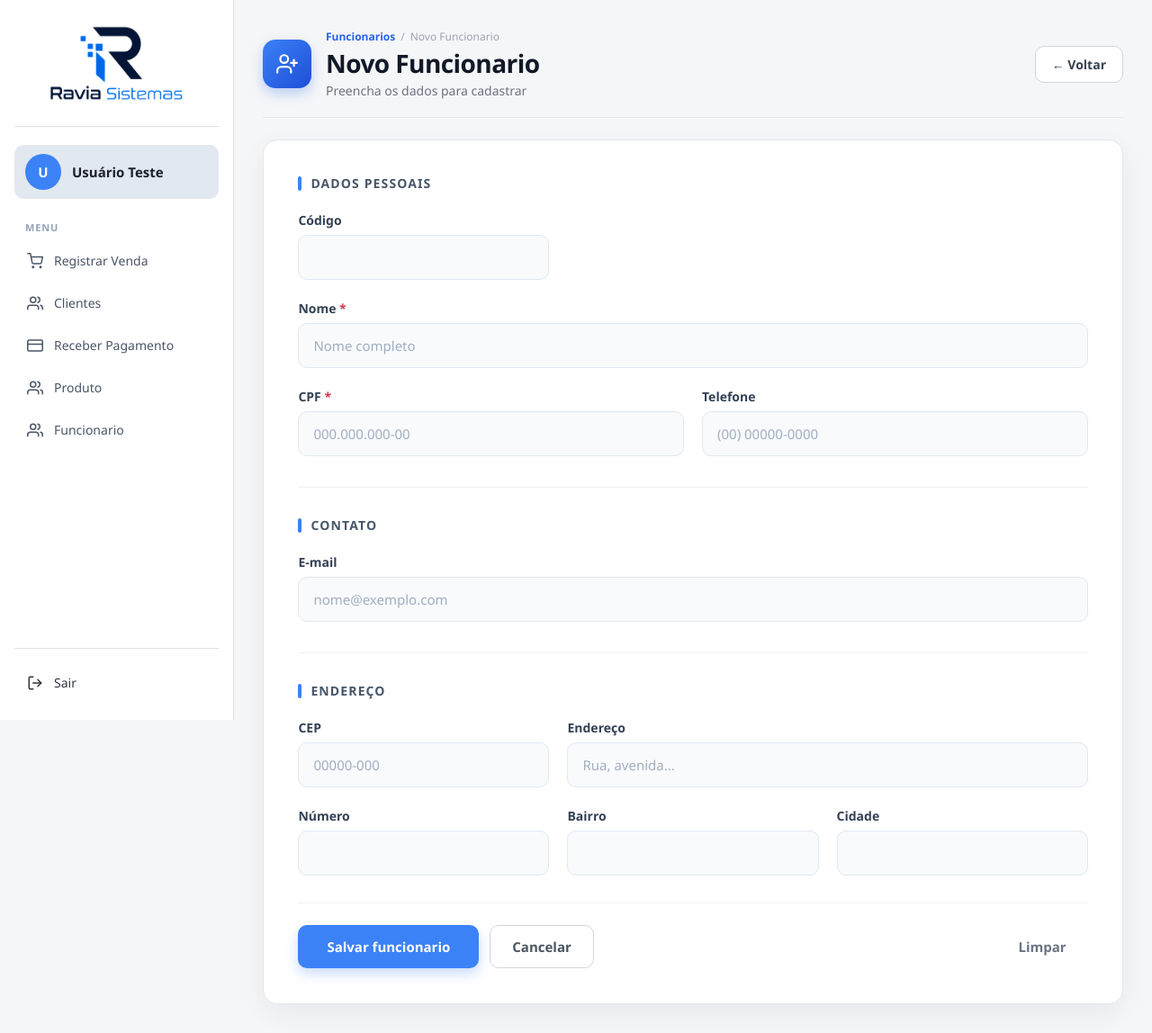
After one commit to GustavoRoAds/RaviaSistemas, a PHP site: page /views/funcionarios/funcionarios_cadastro.php in a window 1280 px wide. The commit adds this page. Shown: the whole page at 90% size. Run offline with PHP 8.4, Linux system fonts and the light colour scheme; a user stored in the database is signed in.

Commit message:
tela de funcionarios

```diff
--- /dev/null
+++ b/css/funcionarios/funcionarios_cadastro.css
@@ -0,0 +1,420 @@
+.topo-cadastro {
+    display: flex;
+    align-items: center;
+    justify-content: space-between;
+    flex-wrap: wrap;
+    gap: 16px;
+    padding-bottom: 20px;
+    border-bottom: 1px solid #e5e7eb;
+}
+
+.titulo-bloco {
+    display: flex;
+    align-items: center;
+    gap: 16px;
+    min-width: 0;
+}
+
+
+.titulo-icone {
+    display: flex;
+    align-items: center;
+    justify-content: center;
+    flex-shrink: 0;
+    width: 54px;
+    height: 54px;
+    border-radius: 14px;
+    background: linear-gradient(135deg, #3b82f6, #1d4ed8);
+    color: #ffffff;
+    box-shadow: 0 6px 14px rgba(37, 99, 235, 0.28);
+}
+
+.migalhas {
+    display: flex;
+    align-items: center;
+    flex-wrap: wrap;
+    gap: 6px;
+    margin-bottom: 2px;
+    font-size: 12px;
+    color: #9ca3af;
+}
+
+.migalhas a {
+    color: #2563eb;
+    font-weight: 600;
+    text-decoration: none;
+}
+
+.migalhas a:hover {
+    text-decoration: underline;
+}
+
+.topo-cadastro h1 {
+    margin: 0;
+    font-size: clamp(22px, 4vw, 28px);
+    font-weight: 800;
+    letter-spacing: -0.02em;
+    color: #111827;
+}
+
+.topo-cadastro .subtitulo-pagina {
+    margin: 2px 0 0;
+    font-size: 14px;
+    color: #6b7280;
+}
+
+.botao-voltar {
+    display: inline-flex;
+    align-items: center;
+    justify-content: center;
+    padding: 10px 18px;
+    border: 1px solid #d1d5db;
+    border-radius: 10px;
+    background: #ffffff;
+    font-size: 14px;
+    font-weight: 600;
+    color: #374151;
+    text-decoration: none;
+    white-space: nowrap;
+    transition: background 0.15s, border-color 0.15s, transform 0.15s;
+}
+
+.botao-voltar:hover {
+    background: #f3f4f6;
+    border-color: #9ca3af;
+    transform: translateX(-2px);
+}
+
+.cartao-formulario {
+    width: 100%;
+    margin-top: 24px;
+    padding: clamp(22px, 3vw, 48px);
+    background: #ffffff;
+    border: 1px solid #e5e7eb;
+    border-radius: 16px;
+    box-shadow: 0 10px 30px rgba(15, 23, 42, 0.06);
+}
+
+.secao + .secao {
+    margin-top: 28px;
+    padding-top: 26px;
+    border-top: 1px solid #f0f1f3;
+}
+
+.secao-titulo {
+    display: flex;
+    align-items: center;
+    gap: 10px;
+    margin: 0 0 18px;
+    font-size: 13px;
+    font-weight: 700;
+    letter-spacing: 0.08em;
+    text-transform: uppercase;
+    color: #475569;
+}
+
+.secao-titulo::before {
+    content: "";
+    width: 4px;
+    height: 16px;
+    border-radius: 4px;
+    background: #3b82f6;
+}
+
+.grade {
+    display: grid;
+    grid-template-columns: repeat(6, minmax(0, 1fr));
+    gap: 18px 16px;
+}
+
+.col-1 { grid-column: span 1; }
+.col-2 { grid-column: span 2; }
+.col-3 { grid-column: span 3; }
+.col-4 { grid-column: span 4; }
+.col-6 { grid-column: span 6; }
+
+.campo {
+    display: flex;
+    flex-direction: column;
+    gap: 7px;
+    min-width: 0;
+}
+
+.campo label {
+    font-size: 13px;
+    font-weight: 600;
+    color: #334155;
+}
+
+.obrigatorio {
+    color: #d9364f;
+}
+
+.campo input {
+    width: 100%;
+    padding: 12px 14px;
+    border: 1px solid #e2e8f0;
+    border-radius: 10px;
+    font-size: 14px;
+    color: #1e293b;
+    background: #f8fafc;
+    transition: border-color 0.15s, box-shadow 0.15s, background 0.15s;
+}
+
+.campo input::placeholder {
+    color: #a0aec0;
+}
+
+.campo input:hover {
+    border-color: #cbd5e1;
+}
+
+.campo input:focus {
+    outline: none;
+    border-color: #3b82f6;
+    background: #ffffff;
+    box-shadow: 0 0 0 4px rgba(59, 130, 246, 0.15);
+}
+
+#mensagem:empty {
+    display: none;
+}
+
+#mensagem:not(:empty) {
+    display: flex;
+    align-items: center;
+    gap: 10px;
+    margin-top: 24px;
+    padding: 13px 16px;
+    border: 1px solid #fecaca;
+    border-left: 4px solid #d9364f;
+    border-radius: 10px;
+    background: #fef2f2;
+    color: #b42318;
+    font-size: 14px;
+    font-weight: 600;
+    text-align: left;
+}
+
+#mensagem.sucesso,
+#mensagem.success,
+#mensagem.ok {
+    border-color: #bbf7d0;
+    border-left-color: #12a382;
+    background: #ecfdf5;
+    color: #0f766e;
+}
+
+.acoes-formulario {
+    display: flex;
+    align-items: center;
+    flex-wrap: wrap;
+    gap: 12px;
+    margin-top: 30px;
+    padding-top: 24px;
+    border-top: 1px solid #f0f1f3;
+}
+
+.botao-salvar {
+    display: inline-flex;
+    align-items: center;
+    justify-content: center;
+    padding: 12px 26px;
+    border: none;
+    border-radius: 10px;
+    cursor: pointer;
+    font-size: 14px;
+    font-weight: 600;
+    box-shadow: 0 6px 14px rgba(59, 130, 246, 0.28);
+    transition: background 0.15s, transform 0.15s, box-shadow 0.15s;
+}
+
+.botao-salvar:hover {
+    transform: translateY(-1px);
+    box-shadow: 0 8px 18px rgba(37, 99, 235, 0.32);
+}
+
+.botao-salvar:active {
+    transform: translateY(0);
+}
+
+.botao-salvar:disabled {
+    opacity: 0.6;
+    cursor: not-allowed;
+    transform: none;
+}
+
+.botao-cancelar {
+    display: inline-flex;
+    align-items: center;
+    justify-content: center;
+    padding: 11px 20px;
+    border: 1px solid #d1d5db;
+    border-radius: 10px;
+    font-size: 14px;
+    font-weight: 600;
+    color: #4b5563;
+    text-decoration: none;
+    transition: background 0.15s, border-color 0.15s;
+}
+
+.botao-cancelar:hover {
+    background: #f3f4f6;
+    border-color: #9ca3af;
+}
+
+.botao-limpar {
+    padding: 11px 18px;
+    border: none;
+    border-radius: 10px;
+    background: transparent;
+    font-size: 14px;
+    font-weight: 600;
+    color: #6b7280;
+    cursor: pointer;
+    margin-left: auto;
+    transition: background 0.15s, color 0.15s;
+}
+
+.botao-limpar:hover {
+    background: #fef2f2;
+    color: #d9364f;
+}
+
+.campo-cep { order: 0; }
+.campo-numero { order: 0; }
+
+@media (max-width: 800px) {
+    .conteudo {
+        padding: 20px 16px;
+    }
+}
+
+@media (max-width: 640px) {
+    .topo-cadastro {
+        padding-bottom: 16px;
+    }
+
+    .titulo-icone {
+        width: 44px;
+        height: 44px;
+        border-radius: 12px;
+    }
+
+    .titulo-bloco {
+        gap: 12px;
+    }
+
+    .botao-voltar {
+        width: 100%;
+    }
+
+    .cartao-formulario {
+        margin-top: 16px;
+        padding: 22px 16px;
+        border-radius: 14px;
+    }
+
+    .secao + .secao {
+        margin-top: 24px;
+        padding-top: 22px;
+    }
+
+    .grade {
+        gap: 16px 12px;
+    }
+
+    .col-1, .col-2, .col-3 {
+        grid-column: span 3;
+    }
+
+    .col-4, .col-6 {
+        grid-column: span 6;
+    }
+
+    .campo-cep { order: -2; }
+    .campo-numero { order: -1; }
+
+    .campo input {
+        font-size: 16px;
+        min-height: 46px;
+    }
+
+    .acoes-formulario {
+        margin-top: 24px;
+        padding-top: 20px;
+    }
+
+    .botao-salvar {
+        width: 100%;
+        min-height: 48px;
+        font-size: 15px;
+    }
+
+    .botao-cancelar,
+    .botao-limpar {
+        flex: 1;
+        margin-left: 0;
+        min-height: 46px;
+        border: 1px solid #d1d5db;
+        background: #ffffff;
+    }
+}
+
+@media (max-width: 480px) {
+    .col-1, .col-2, .col-3, .col-4, .col-6 {
+        grid-column: span 6;
+    }
+}
+
+@media (min-width: 1200px) {
+    .grade {
+        gap: 22px 20px;
+    }
+
+    .secao + .secao {
+        margin-top: 34px;
+        padding-top: 32px;
+    }
+
+    .secao-titulo {
+        font-size: 14px;
+        margin-bottom: 22px;
+    }
+
+    .campo label {
+        font-size: 14px;
+    }
+
+    .campo input {
+        padding: 14px 16px;
+        font-size: 15px;
+    }
+
+    .botao-salvar {
+        padding: 14px 32px;
+        font-size: 15px;
+    }
+
+    .botao-cancelar,
+    .botao-limpar {
+        padding: 13px 24px;
+        font-size: 15px;
+    }
+}
+
+@media (min-width: 1700px) {
+    .topo-cadastro h1 {
+        font-size: 32px;
+    }
+
+    .titulo-icone {
+        width: 60px;
+        height: 60px;
+    }
+
+    .campo input {
+        padding: 16px 18px;
+        font-size: 16px;
+    }
+}
--- a/includes/header_app.php
+++ b/includes/header_app.php
@@ -51,6 +51,10 @@ $nomeUsuario = $_SESSION['usuario_nome'] ?? 'Usuário';
                     <svg viewBox="0 0 24 24"><path d="M17 21v-2a4 4 0 0 0-4-4H5a4 4 0 0 0-4 4v2"/><circle cx="9" cy="7" r="4"/><path d="M23 21v-2a4 4 0 0 0-3-3.87"/><path d="M16 3.13a4 4 0 0 1 0 7.75"/></svg>
                     <span>Produto</span>
                 </a>
+                <a href="<?php echo BASE_URL; ?>/views/funcionarios/funcionarios_listar.php" class="item">
+                    <svg viewBox="0 0 24 24"><path d="M17 21v-2a4 4 0 0 0-4-4H5a4 4 0 0 0-4 4v2"/><circle cx="9" cy="7" r="4"/><path d="M23 21v-2a4 4 0 0 0-3-3.87"/><path d="M16 3.13a4 4 0 0 1 0 7.75"/></svg>
+                    <span>Funcionario</span>
+                </a>
             </nav>
 
             <div class="botao-sair">
--- /dev/null
+++ b/views/funcionarios/funcionarios_cadastro.php
@@ -0,0 +1,122 @@
+<?php
+session_start();
+if (!isset($_SESSION['usuario_id'])) {
+    header('Location: index.php');
+    exit;
+}
+
+require __DIR__ . '/../../includes/header_app.php';
+
+$cliente_id = $_GET['id'] ?? null;
+
+?>
+
+<link rel="stylesheet" href="css/funcionarios/funcionarios_cadastro.css">
+
+<div class="topo-pagina topo-cadastro">
+    <div class="titulo-bloco">
+        <span class="titulo-icone">
+            <svg xmlns="http://www.w3.org/2000/svg" width="26" height="26" viewBox="0 0 24 24" fill="none" stroke="currentColor" stroke-width="2" stroke-linecap="round" stroke-linejoin="round">
+                <path d="M16 21v-2a4 4 0 0 0-4-4H6a4 4 0 0 0-4 4v2"></path>
+                <circle cx="9" cy="7" r="4"></circle>
+                <line x1="19" x2="19" y1="8" y2="14"></line>
+                <line x1="22" x2="16" y1="11" y2="11"></line>
+            </svg>
+        </span>
+
+        <div>
+            <nav class="migalhas">
+                <a href="cliente_listar.php">Funcionarios</a>
+                <span>/</span>
+                <span>Novo Funcionario</span>
+            </nav>
+            <h1>Novo Funcionario</h1>
+            <p class="subtitulo-pagina">Preencha os dados para cadastrar</p>
+        </div>
+    </div>
+
+    <a href="cliente_listar.php" class="botao-voltar">← Voltar</a>
+</div>
+
+<form id="form-cliente" class="cartao-formulario" novalidate>
+
+    <section class="secao">
+        <h2 class="secao-titulo">Dados pessoais</h2>
+
+        <div class="grade">
+            <div class="campo col-2">
+                <label for="codigo">Código</label>
+                <input type="text" id="codigo" maxlength="25">
+            </div>
+
+            <div class="campo col-6">
+                <label for="nome">Nome <span class="obrigatorio">*</span></label>
+                <input type="text" id="nome" maxlength="100" placeholder="Nome completo">
+            </div>
+
+            <div class="campo col-3">
+                <label for="cpf">CPF <span class="obrigatorio">*</span></label>
+                <input type="text" id="cpf" maxlength="14" inputmode="numeric" placeholder="000.000.000-00">
+            </div>
+
+            <div class="campo col-3">
+                <label for="telefone">Telefone</label>
+                <input type="text" id="telefone" maxlength="15" inputmode="tel" placeholder="(00) 00000-0000">
+            </div>
+        </div>
+    </section>
+
+    <section class="secao">
+        <h2 class="secao-titulo">Contato</h2>
+
+        <div class="grade">
+            <div class="campo col-6">
+                <label for="email">E-mail</label>
+                <input type="email" id="email" maxlength="100" placeholder="nome@exemplo.com">
+            </div>
+        </div>
+    </section>
+
+    <section class="secao">
+        <h2 class="secao-titulo">Endereço</h2>
+
+        <div class="grade">
+            <div class="campo campo-cep col-2">
+                <label for="cep">CEP</label>
+                <input type="text" id="cep" maxlength="9" inputmode="numeric" placeholder="00000-000">
+            </div>
+
+            <div class="campo col-4">
+                <label for="endereco">Endereço</label>
+                <input type="text" id="endereco" maxlength="100" placeholder="Rua, avenida...">
+            </div>
+
+            <div class="campo campo-numero col-2">
+                <label for="numero">Número</label>
+                <input type="text" id="numero" maxlength="10">
+            </div>
+
+            <div class="campo col-2">
+                <label for="bairro">Bairro</label>
+                <input type="text" id="bairro" maxlength="60">
+            </div>
+
+            <div class="campo col-2">
+                <label for="cidade">Cidade</label>
+                <input type="text" id="cidade" maxlength="60">
+            </div>
+        </div>
+    </section>
+
+    <div id="mensagem" role="alert" aria-live="polite"></div>
+
+    <div class="acoes-formulario">
+        <button type="submit" class="botao-novo botao-salvar">Salvar funcionario</button>
+        <a href="cliente_listar.php" class="botao-cancelar">Cancelar</a>
+        <button type="button" class="botao-limpar" id="limpar">Limpar</button>
+    </div>
+
+</form>
+
+
+<?php require __DIR__ . '/../../includes/footer_app.php'; ?>
```
Also changed, not shown: css/funcionarios/funcionarios_listar.css (added, +125 -0 lines), views/funcionarios/funcionarios_listar.php (added, +68 -0 lines), js/funcionarios/funcionarios_cadastro.js (added), js/funcionarios/funcionarios_listar.js (added).
